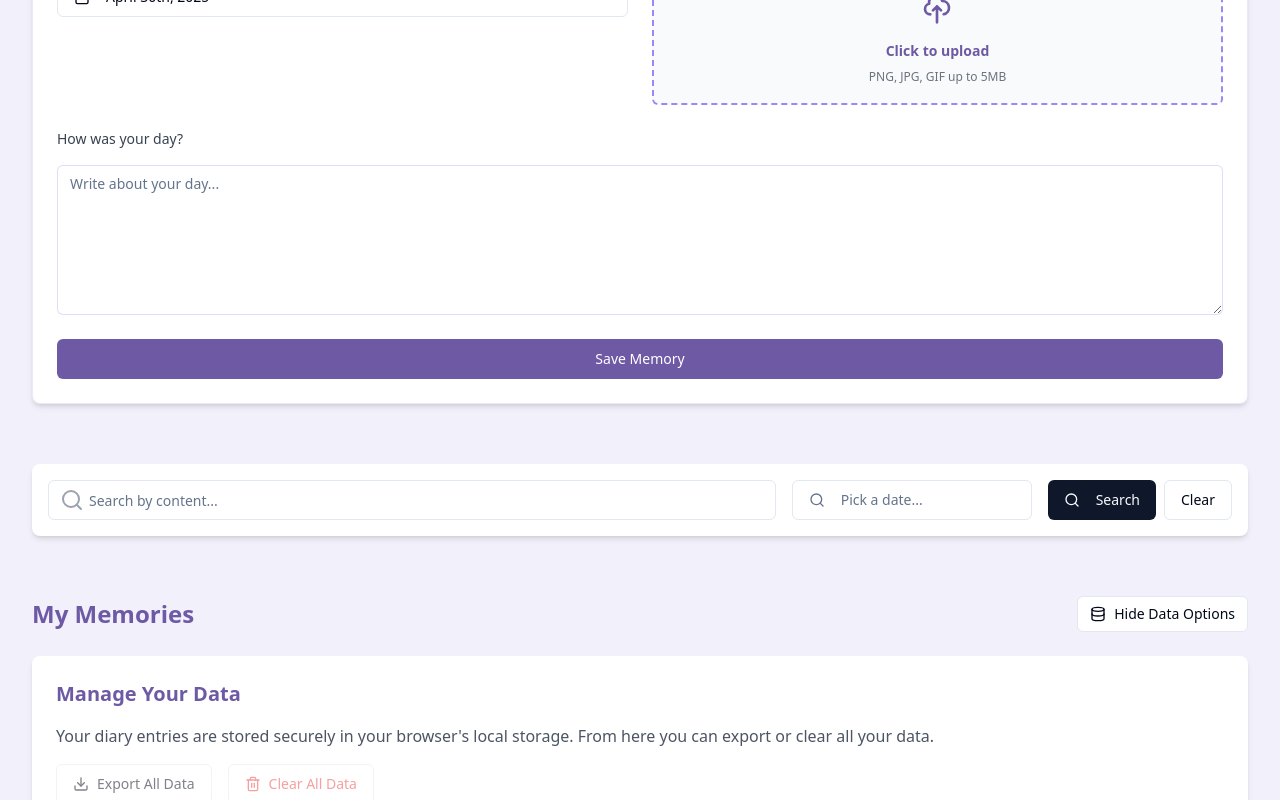
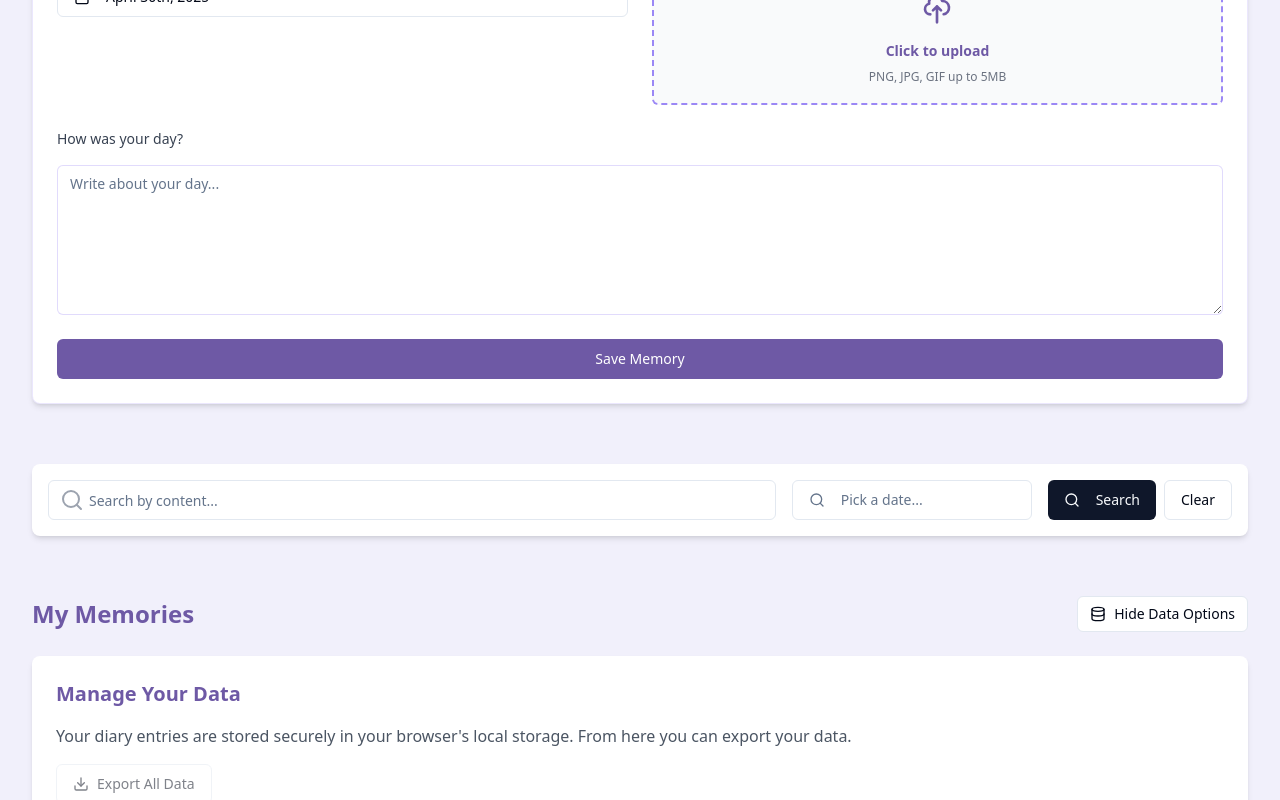
Before and after one commit to Tejas-00/mirrored-day-journal, a React (Vite) app: page / in a window 1280 px wide. Both pictures are taken after a click on the button "Data Options". Shown: the part 308-1108 px from the top of the page. Built offline with nearby package versions, Linux system fonts and the light colour scheme.

Commit message:
Remove clear data option
Removed the "Clear All Data" button and functionality from the application.

```diff
--- a/src/pages/Index.tsx
+++ b/src/pages/Index.tsx
@@ -8,13 +8,11 @@ import { DiaryEntry } from "@/types/diary";
 import {
   saveDiaryEntries,
   getDiaryEntries,
-  exportDiaryEntries,
-  clearDiaryEntries
+  exportDiaryEntries
 } from "@/utils/storage";
 import { useToast } from "@/hooks/use-toast";
-import { AlertDialog, AlertDialogAction, AlertDialogCancel, AlertDialogContent, AlertDialogDescription, AlertDialogFooter, AlertDialogHeader, AlertDialogTitle, AlertDialogTrigger } from "@/components/ui/alert-dialog";
 import { Button } from "@/components/ui/button";
-import { Download, Trash2, Database } from "lucide-react";
+import { Download, Database } from "lucide-react";
 
 const Index = () => {
   const [entries, setEntries] = useState<DiaryEntry[]>([]);
@@ -140,16 +138,6 @@ const Index = () => {
     });
   };
 
-  const handleClearData = () => {
-    clearDiaryEntries();
-    setEntries([]);
-    setFilteredEntries([]);
-    toast({
-      title: "Data cleared",
-      description: "All diary entries have been deleted from local storage.",
-    });
-  };
-
   return (
     <div className="min-h-screen bg-diary-background">
       <div className="container py-10 space-y-10">
@@ -185,7 +173,7 @@ const Index = () => {
               <h3 className="text-xl font-semibold text-diary-primary mb-4">Manage Your Data</h3>
               <p className="text-gray-600 mb-4">
                 Your diary entries are stored securely in your browser's local storage.
-                From here you can export or clear all your data.
+                From here you can export your data.
               </p>
               <div className="flex flex-wrap gap-4">
                 <Button
@@ -197,34 +185,6 @@ const Index = () => {
                   <Download className="h-4 w-4" />
                   Export All Data
                 </Button>
-
-                <AlertDialog>
-                  <AlertDialogTrigger asChild>
-                    <Button
-                      variant="outline"
-                      className="flex items-center gap-2 text-red-500 hover:text-red-700 hover:bg-red-50"
-                      disabled={entries.length === 0}
-                    >
-                      <Trash2 className="h-4 w-4" />
-                      Clear All Data
-                    </Button>
-                  </AlertDialogTrigger>
-                  <AlertDialogContent>
-                    <AlertDialogHeader>
-                      <AlertDialogTitle>Are you absolutely sure?</AlertDialogTitle>
-                      <AlertDialogDescription>
-                        This action will permanently delete all your diary entries from local storage.
-                        This action cannot be undone.
-                      </AlertDialogDescription>
-                    </AlertDialogHeader>
-                    <AlertDialogFooter>
-                      <AlertDialogCancel>Cancel</AlertDialogCancel>
-                      <AlertDialogAction onClick={handleClearData} className="bg-red-500 hover:bg-red-600">
-                        Yes, delete everything
-                      </AlertDialogAction>
-                    </AlertDialogFooter>
-                  </AlertDialogContent>
-                </AlertDialog>
               </div>
 
               <div className="mt-4 p-4 bg-gray-50 rounded-md border border-gray-200">
--- a/src/utils/storage.ts
+++ b/src/utils/storage.ts
@@ -54,8 +54,3 @@ export function exportDiaryEntries(): void {
   document.body.removeChild(a);
   URL.revokeObjectURL(url);
 }
-
-// New function to clear all diary entries
-export function clearDiaryEntries(): void {
-  localStorage.removeItem(STORAGE_KEY);
-}
```
